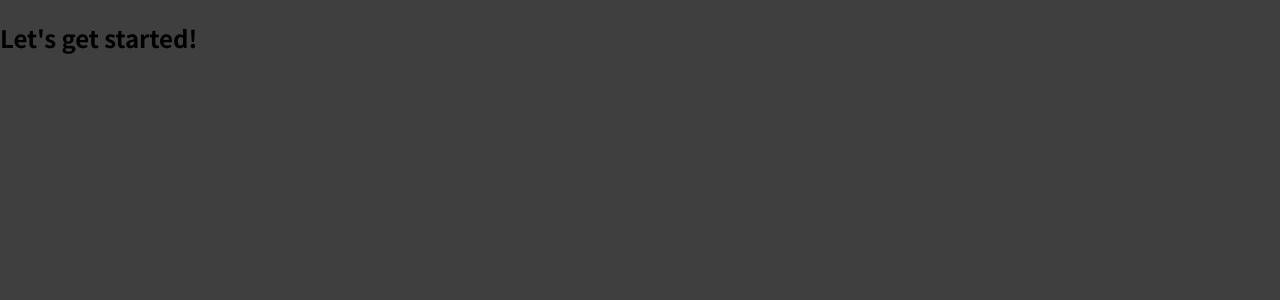
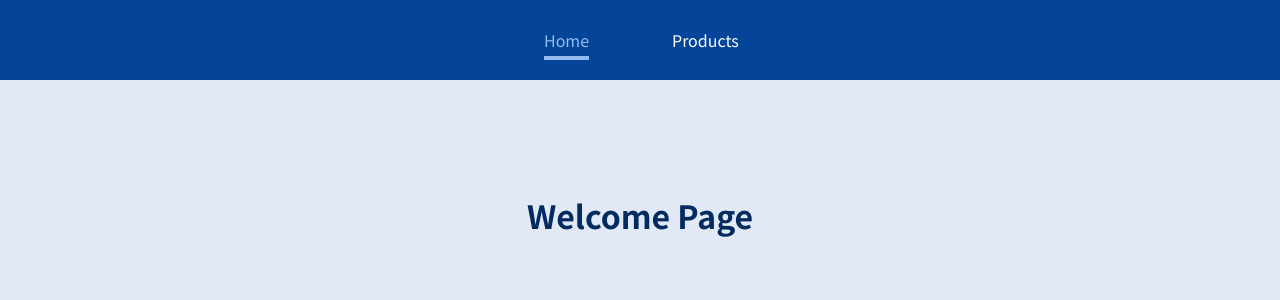
Before and after one commit to kamathsachin/react-router, a JavaScript app: page /welcome in a window 1280 px wide. Shown: the top 300 px of the page. Built offline with nearby package versions, Linux system fonts and the light colour scheme.

Commit message:
Added Welcome and Products Page

```diff
--- a/src/App.js
+++ b/src/App.js
@@ -1,7 +1,20 @@
+import { Route } from 'react-router-dom';
+import MainHeader from './components/MainHeader';
+import Products from './pages/Products';
+import Welcome from './pages/Welcome';
+
 function App() {
   return (
     <div>
-      <h2>Let's get started!</h2>
+      <MainHeader />
+      <main>
+        <Route path="/welcome">
+          <Welcome />
+        </Route>
+        <Route path="/products">
+          <Products />
+        </Route>
+      </main>
     </div>
   );
 }
--- /dev/null
+++ b/src/components/MainHeader.js
@@ -0,0 +1,27 @@
+import { NavLink } from 'react-router-dom';
+import classes from './MainHeader.module.css';
+
+const MainHeader = () => {
+  return (
+    <header className={classes.header}>
+      <nav>
+        <ul>
+          <li>
+            <NavLink activeClassName={classes.active} to="/welcome">
+              Home
+            </NavLink>
+          </li>
+          <li>
+            <li>
+              <NavLink activeClassName={classes.active} to="/products">
+                Products
+              </NavLink>
+            </li>
+          </li>
+        </ul>
+      </nav>
+    </header>
+  );
+};
+
+export default MainHeader;
--- /dev/null
+++ b/src/components/MainHeader.module.css
@@ -0,0 +1,38 @@
+.header {
+  width: 100%;
+  height: 5rem;
+  background-color: #044599;
+  padding: 0 10%;
+}
+
+.header nav {
+  height: 100%;
+}
+
+.header ul {
+  height: 100%;
+  list-style: none;
+  display: flex;
+  padding: 0;
+  margin: 0;
+  align-items: center;
+  justify-content: center;
+}
+
+.header li {
+  margin: 0 1rem;
+  width: 5rem;
+}
+
+.header a {
+  color: white;
+  text-decoration: none;
+}
+
+.header a:hover,
+.header a:active,
+.header a.active {
+  color: #95bcf0;
+  padding-bottom: 0.25rem;
+  border-bottom: 4px solid #95bcf0;
+}
--- a/src/index.css
+++ b/src/index.css
@@ -10,5 +10,17 @@
 
 body {
   margin: 0;
-  background-color: #3f3f3f;
+  background-color: #e0e9f5;
 }
+
+main {
+  margin-top: 7rem;
+  text-align: center;
+}
+
+h1,
+h2,
+h3,
+p {
+  color: #042b5f;
+}
--- a/src/index.js
+++ b/src/index.js
@@ -1,6 +1,12 @@
 import ReactDOM from 'react-dom';
+import { BrowserRouter } from 'react-router-dom';
 
 import './index.css';
 import App from './App';
 
-ReactDOM.render(<App />, document.getElementById('root'));
+ReactDOM.render(
+  <BrowserRouter>
+    <App />
+  </BrowserRouter>,
+  document.getElementById('root')
+);
--- /dev/null
+++ b/src/pages/Products.js
@@ -0,0 +1,5 @@
+const Products = () => {
+  return <h1>Products Page</h1>;
+};
+
+export default Products;
--- /dev/null
+++ b/src/pages/Welcome.js
@@ -0,0 +1,5 @@
+const Welcome = () => {
+  return <h1>Welcome Page</h1>;
+};
+
+export default Welcome;
```
